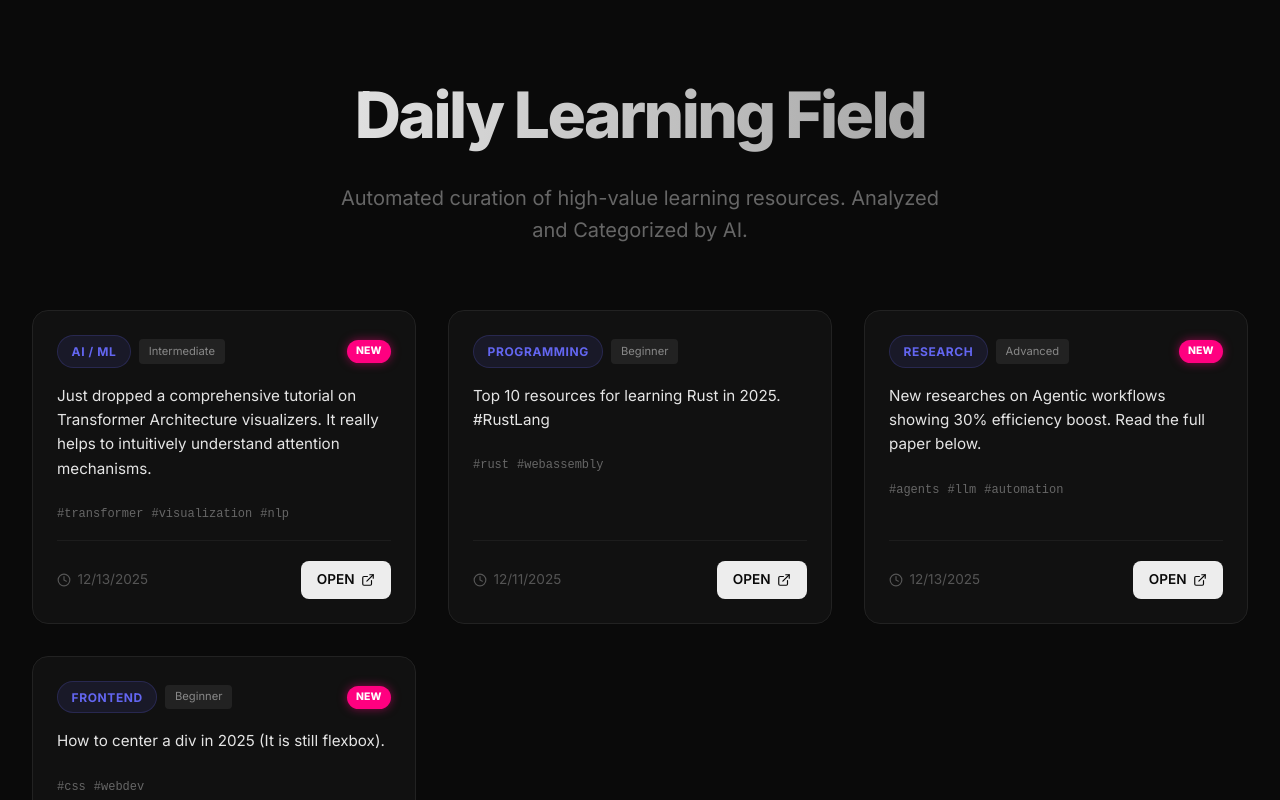
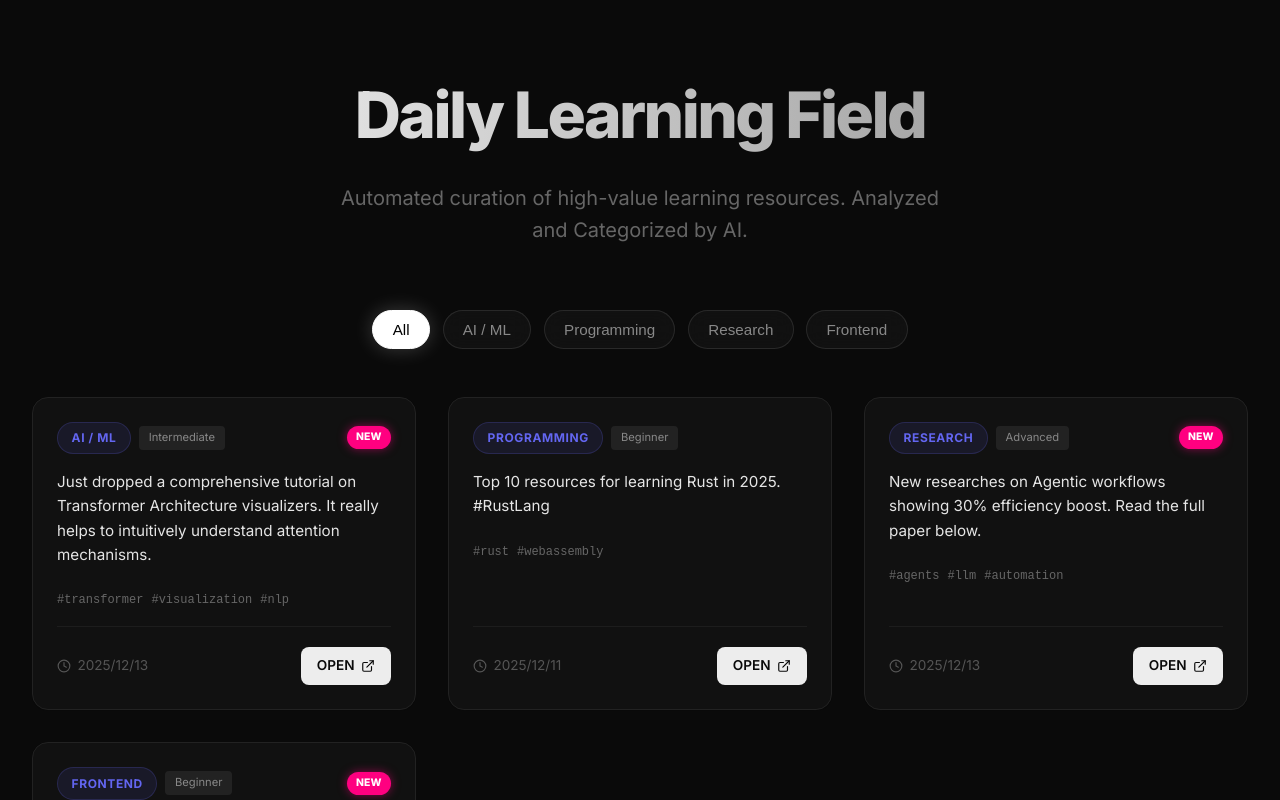
Before and after one commit to kiri-ume/ai_info_search_category, a Next.js app: page / in a window 1280 px wide. Shown: the top 800 px of the page. Built offline with nearby package versions, Linux system fonts and the light colour scheme; no server answers; the database is empty.

Commit message:
add title and category-tag

```diff
--- a/src/app/page.tsx
+++ b/src/app/page.tsx
@@ -1,6 +1,6 @@
 import { supabase } from '@/lib/supabase';
 import { Post } from '@/lib/types';
-import PostCard from '@/components/PostCard';
+import PostList from '@/components/PostList';
 import styles from './page.module.css';
 
 export const revalidate = 0;
@@ -79,15 +79,7 @@ export default async function Home() {
         </p>
       </header>
 
-      <section className={styles.grid}>
-        {displayPosts.map(post => (
-          <PostCard key={post.id} post={post} />
-        ))}
-      </section>
-
-      {(!displayPosts.length) && (
-        <div className={styles.emptyState}>No posts available.</div>
-      )}
+      <PostList initialPosts={displayPosts} />
     </main>
   );
 }
--- a/src/components/PostCard.tsx
+++ b/src/components/PostCard.tsx
@@ -1,3 +1,5 @@
+'use client';
+
 import { Post } from '@/lib/types';
 import styles from './PostCard.module.css';
 import { ExternalLink, Clock } from 'lucide-react';
@@ -16,6 +18,21 @@ export default function PostCard({ post }: { post: Post }) {
                 </div>
                 {isNew && <span className={styles.newBadge}>NEW</span>}
             </div>
+
+            {post.title && (
+                <h3 style={{ margin: '0.5rem 0', fontSize: '1.1rem', lineHeight: '1.4' }}>
+                    <a
+                        href={post.url || '#'}
+                        target="_blank"
+                        rel="noopener noreferrer"
+                        style={{ color: 'inherit', textDecoration: 'none', fontWeight: 'bold' }}
+                        onMouseOver={(e) => e.currentTarget.style.textDecoration = 'underline'}
+                        onMouseOut={(e) => e.currentTarget.style.textDecoration = 'none'}
+                    >
+                        {post.title}
+                    </a>
+                </h3>
+            )}
 
             <div className={styles.content}>
                 {post.summary ? (
@@ -36,7 +53,9 @@ export default function PostCard({ post }: { post: Post }) {
             <div className={styles.footer}>
                 <div style={{ display: 'flex', alignItems: 'center', gap: '0.4rem' }}>
                     <Clock size={14} />
-                    {new Date(post.posted_at || post.created_at).toLocaleDateString()}
+                    <time suppressHydrationWarning>
+                        {new Date(post.posted_at || post.created_at).toLocaleDateString('ja-JP')}
+                    </time>
                 </div>
                 {post.url && (
                     <a href={post.url} target="_blank" rel="noopener noreferrer" className={styles.linkButton}>
--- /dev/null
+++ b/src/components/PostList.module.css
@@ -0,0 +1,53 @@
+/* Filter Buttons */
+.filterContainer {
+    display: flex;
+    justify-content: center;
+    gap: 0.8rem;
+    margin-bottom: 3rem;
+    flex-wrap: wrap;
+}
+
+.filterButton {
+    background: rgba(255, 255, 255, 0.03);
+    border: 1px solid rgba(255, 255, 255, 0.1);
+    padding: 0.6rem 1.2rem;
+    border-radius: 99px;
+    color: #888;
+    cursor: pointer;
+    transition: all 0.2s cubic-bezier(0.4, 0, 0.2, 1);
+    font-size: 0.95rem;
+    font-weight: 500;
+    backdrop-filter: blur(10px);
+}
+
+.filterButton:hover {
+    background: rgba(255, 255, 255, 0.08);
+    border-color: rgba(255, 255, 255, 0.3);
+    color: #fff;
+    transform: translateY(-1px);
+}
+
+.filterButton.active {
+    background: #fff;
+    color: #000;
+    border-color: #fff;
+    box-shadow: 0 0 20px rgba(255, 255, 255, 0.2);
+}
+
+/* Grid Layout (Moved from page.module.css) */
+.grid {
+    display: grid;
+    grid-template-columns: repeat(auto-fill, minmax(320px, 1fr));
+    gap: 2rem;
+    width: 100%;
+}
+
+/* Empty State */
+.emptyState {
+    text-align: center;
+    padding: 4rem;
+    border: 1px dashed rgba(255, 255, 255, 0.1);
+    border-radius: 20px;
+    color: #666;
+    grid-column: 1 / -1;
+}
--- /dev/null
+++ b/src/components/PostList.tsx
@@ -0,0 +1,45 @@
+'use client';
+
+import { useState } from 'react';
+import { Post } from '@/lib/types';
+import PostCard from './PostCard';
+import styles from './PostList.module.css';
+
+export default function PostList({ initialPosts }: { initialPosts: Post[] }) {
+    const [selectedCategory, setSelectedCategory] = useState<string>('All');
+
+    // Get unique categories from posts, handle potential nulls
+    const categories = ['All', ...Array.from(new Set(initialPosts.map(p => p.category || 'Uncategorized')))];
+
+    const filteredPosts = selectedCategory === 'All'
+        ? initialPosts
+        : initialPosts.filter(post => (post.category || 'Uncategorized') === selectedCategory);
+
+    return (
+        <>
+            <div className={styles.filterContainer}>
+                {categories.map(cat => (
+                    <button
+                        key={cat}
+                        className={`${styles.filterButton} ${selectedCategory === cat ? styles.active : ''}`}
+                        onClick={() => setSelectedCategory(cat)}
+                    >
+                        {cat}
+                    </button>
+                ))}
+            </div>
+
+            <section className={styles.grid}>
+                {filteredPosts.map(post => (
+                    <PostCard key={post.id} post={post} />
+                ))}
+
+                {filteredPosts.length === 0 && (
+                    <div className={styles.emptyState}>
+                        No posts found for {selectedCategory}.
+                    </div>
+                )}
+            </section>
+        </>
+    );
+}
--- a/src/lib/types.ts
+++ b/src/lib/types.ts
@@ -2,6 +2,7 @@ export type Post = {
     id: string;
     content: string;
     summary?: string;
+    title?: string;
     url: string | null;
     category: string;
     difficulty: string;
```
Also changed, not shown: scripts/cron-job.ts (+5 -2 lines), data/urls.txt, 1 other file (tests, documents, lock files or other folders).
